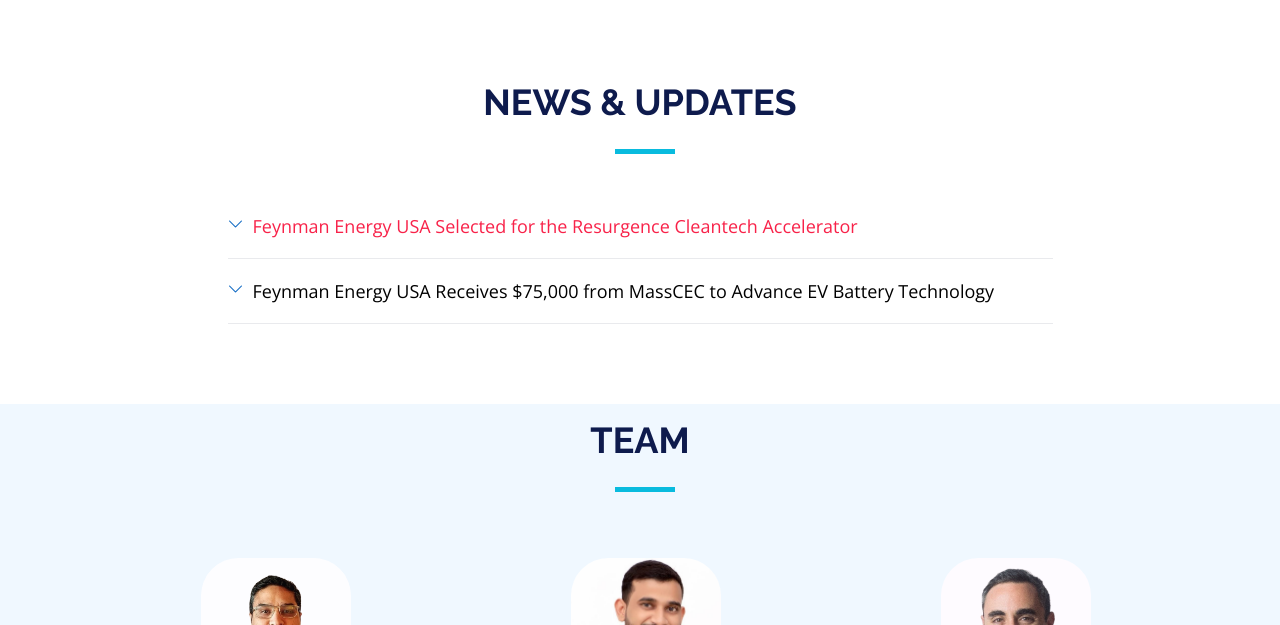
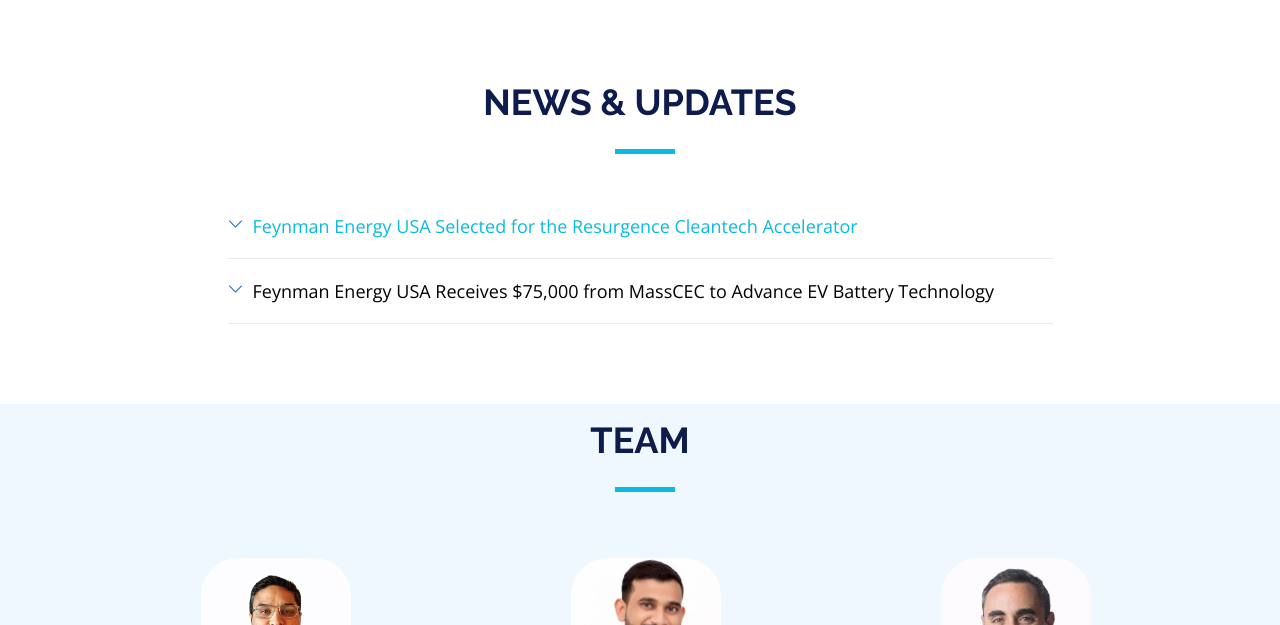
Before and after one commit to sathvikc350/feynmanenergy, a plain HTML site: page index.html in a window 1280 px wide. In both pictures the pointer is over the element 640 px from the left and 3364 px from the top of the page. Shown: the part 3139-3764 px from the top of the page. Drawn offline with nearby package versions, Linux system fonts and the light colour scheme; files whose address does not match are found by name.

Commit message:
Update style.css

```diff
--- a/assests/css/style.css
+++ b/assests/css/style.css
@@ -1382,7 +1382,7 @@ body.mobile-nav-active #mobile-nav-toggle {
 }
 
 #faq .faq-list .collapsed:hover {
-  color: #f82249;
+  color: #09bbde;
 }
 
 #faq .faq-list .collapsed .icon-show {
```
